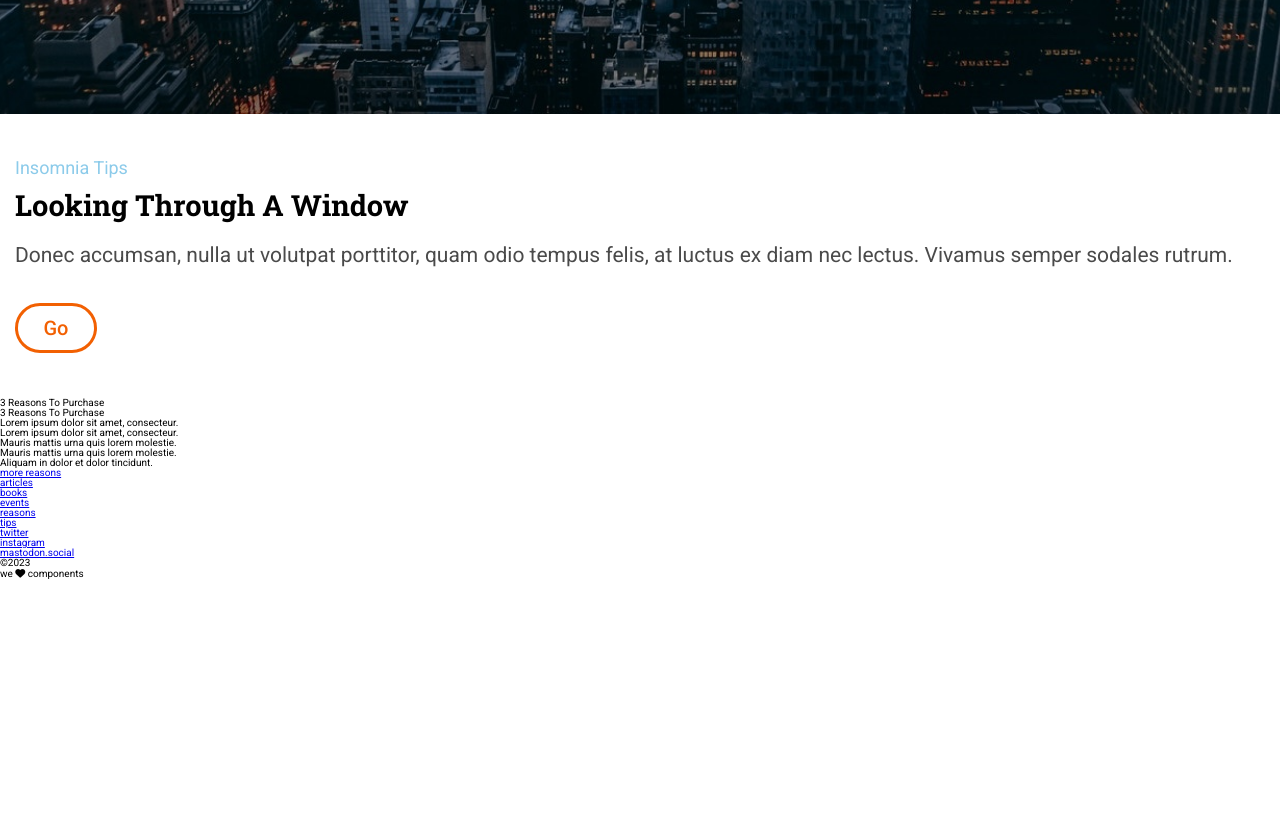
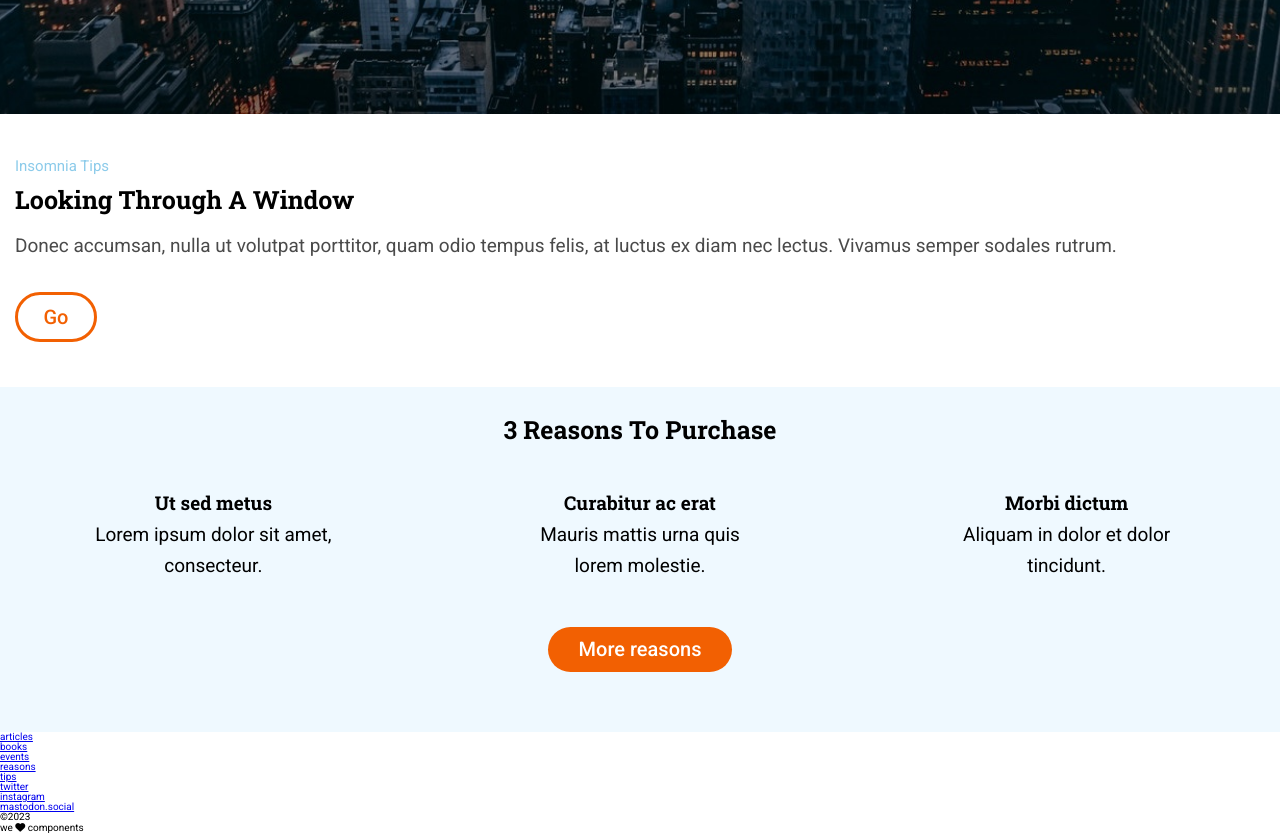
Before and after one commit to Adalab/modulo-1-evaluacion-final-masarom, a website: page src/html/index.html in a window 1280 px wide. Shown: the part 686-1519 px from the top of the page. Before the commit the page ends 1265 px from the top, so only its background shows below. Drawn offline with nearby package versions, Linux system fonts and the light colour scheme; files that its build step writes are made by us from their sources; files whose address does not match are found by name.

Commit message:
add styles to reasons

```diff
--- a/src/html/partials/main.html
+++ b/src/html/partials/main.html
@@ -16,15 +16,21 @@
       </article>
       <a href="https://adalab.es/" class="tips__button">go</a>
     </section>
-    <section class="main__reasons" id="reasons">
+    <section class="main__reasons reasons__grid" id="reasons">
       <h2 class="reasons__title">3 Reasons To Purchase</h2>
-      <div class="reasons__container">
-        <h3 class="container__title">3 Reasons To Purchase</h3>
-        <p class="container__text">Lorem ipsum dolor sit amet, consecteur.</p>
-        <h3 class="container__title">Lorem ipsum dolor sit amet, consecteur.</h3>
-        <p class="container__text">Mauris mattis urna quis lorem molestie.</p>
-        <h3 class="container__title">Mauris mattis urna quis lorem molestie.</h3>
-        <p class="container__text">Aliquam in dolor et dolor tincidunt.</p>
+      <div class="reasons__items">
+        <div class="grid__item">
+          <h3 class="grid__title">Ut sed metus</h3>
+          <p class="grid__text">Lorem ipsum dolor sit amet, consecteur.</p>
+        </div>
+        <div class="grid__item">
+          <h3 class="grid__title">Curabitur ac erat</h3>
+          <p class="grid__text">Mauris mattis urna quis lorem molestie.</p>
+        </div>
+        <div class="grid__item">
+          <h3 class="grid__title">Morbi dictum</h3>
+          <p class="grid__text">Aliquam in dolor et dolor tincidunt.</p>
+        </div>
       </div>
       <a href="https://adalab.es/" class="reasons__button" target="_blank">more reasons</a>
     </section>
--- a/src/scss/core/_variables.scss
+++ b/src/scss/core/_variables.scss
@@ -19,9 +19,9 @@ $black_half_opacity: rgba(0, 0, 0, 0.5);
 $black_20_opacity: rgba(0, 0, 0, 0.2);
 
 /* Sizes */
-$title_mobile: 2.9rem;
-$text_mobile: 2.1rem;
-$text_small: 1.8rem;
+$title_mobile: 2.5rem;
+$text_mobile: 1.9rem;
+$text_small: 1.5rem;
 
 $title_2_tablet: 2.6rem;
 $title_3_text_tablet_desktop: 2.4rem;
--- a/src/scss/layout/_header.scss
+++ b/src/scss/layout/_header.scss
@@ -2,14 +2,13 @@
     position: fixed;
     z-index: 1;
     background-color: $button_blue_color;
-    width: 5.4rem;
-    height: 5.4rem;
     display: flex;
     justify-content: center;
     align-items: center;
     .fa-bars {
         color: $white;
-        width: 24px;
-        height: 24px;
+        width: 20px;
+        height: 20px;
+        padding: 14px;
     }
 }
--- a/src/scss/layout/_main.scss
+++ b/src/scss/layout/_main.scss
@@ -1,3 +1,4 @@
+/* section 1: hero */
 .main__hero {
     height: 100vh;
     width: 100%;
@@ -40,6 +41,8 @@
     }
 }
 
+/* section 2: looking through a window */
+
 .main__tips {
     display: flex;
     flex-direction: column;
@@ -80,3 +83,78 @@
         margin-bottom: 45px;
     }
 }
+
+/* section 3: reasons */
+.main__reasons {
+    background-color: $background_color_ice_blue;
+    .reasons__title {
+        font-family: $title_font_family;
+        font-size: $title_mobile;
+        font-weight: bold;
+        padding-left: $margin;
+        padding-right: $margin;
+        margin-top: 30px;
+        text-align: center;
+    }
+    .grid__item {
+        display: flex;
+        flex-direction: column;
+        justify-content: center;
+        align-items: center;
+    }
+    .grid__title {
+        font-family: $title_font_family;
+        font-weight: bold;
+        font-size: $text_mobile;
+        text-align: center;
+        line-height: 1.67;
+        margin-top: 45px;
+    }
+    .grid__text{
+        font-size: $text_mobile;
+        line-height: 1.67;
+        text-align: center;
+        padding-left: $margin;
+        padding-right: $margin;
+        width: 56%;
+    }
+
+    .reasons__button {
+        &:first-letter {
+            text-transform: capitalize;
+        }
+        color: $white;
+        font-size: 2rem;
+        font-weight: 500;
+        text-align: center;
+        line-height: 2.25;
+        text-decoration: none;
+        background-color: $button_orange_color;
+        border-radius: 25px;
+        width: 184px;
+        margin: 45px auto 60px auto;
+    }
+}
+.reasons__grid {
+    display: grid;
+    grid-template-columns: repeat(3, 1fr);
+    grid-template-rows: 1fr, 2fr, 1fr;
+    .reasons__title {
+        grid-column: span 3;
+    }
+    .reasons__items {
+        grid-column: span 3;
+        display: grid;
+        grid-template-columns: repeat(3, 1fr);
+        grid-template-rows: 1fr;
+        .grid__item {
+            grid-column: 1 / 4;
+            @media all and (min-width:768px) {
+                grid-column: span 1;
+            }
+        }
+    }
+    .reasons__button {
+        grid-column: span 3;
+    }
+}
```
